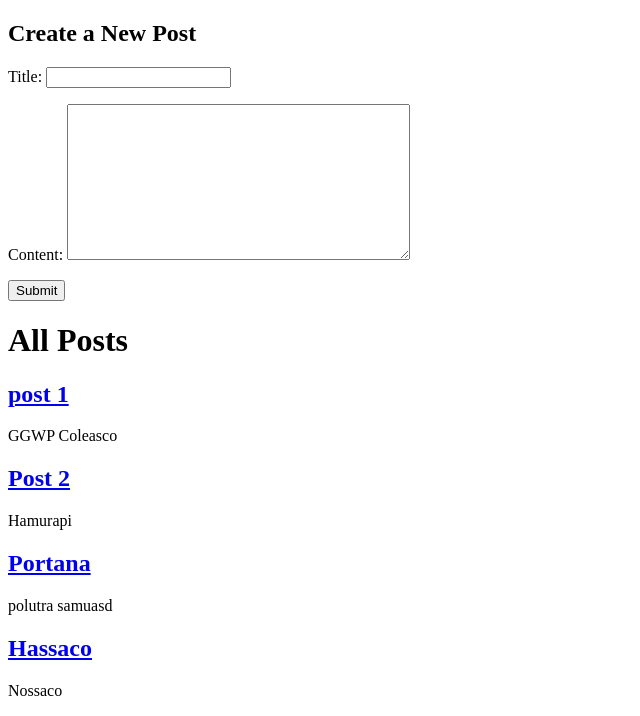
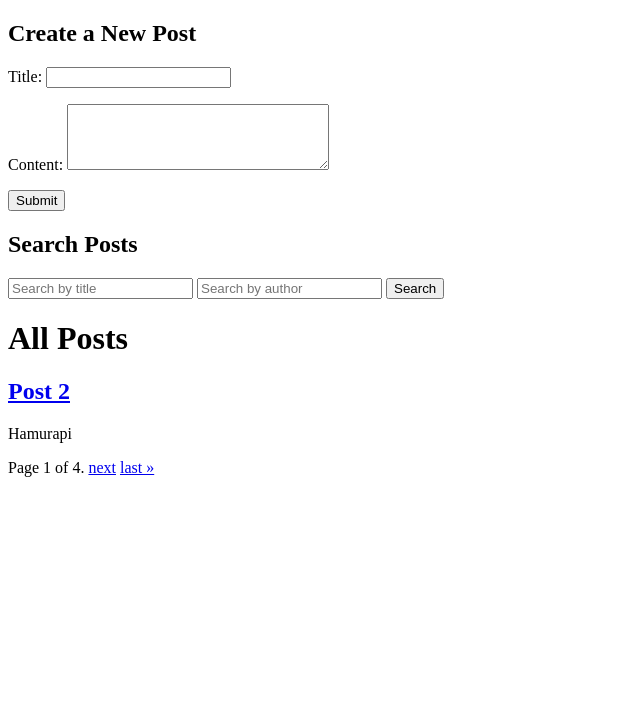
Before and after one commit to DonyMagRony/DjangoBlog, a Django app: page /blog/posts/ in a window 1280 px wide. Shown: the part 152-868 px from the top of the page, without its empty margins (0-640 px from the left). After the commit the page ends 629 px from the top, so only its background shows below. Run offline with Django 5.2, Linux system fonts and the light colour scheme; a user stored in the database is signed in; data comes from the database, SQL or seed files in the repository; both versions use the stored data as it was after the commit.

Commit message:
Pre last vers

```diff
--- a/myproject/blog/forms.py
+++ b/myproject/blog/forms.py
@@ -5,8 +5,14 @@ class NewPostForm(forms.ModelForm):
     class Meta:
         model = Post  # Link this form to the Post model
         fields = ['title', 'content']  # Specify the fields you want in the form
+        widgets = {
+            'content': forms.Textarea(attrs={'cols': 30, 'rows': 4})  # Smaller size
+        }
 
 class CommentForm(forms.ModelForm):
     class Meta:
         model = Comment
         fields = ['content']
+        widgets = {
+            'content': forms.Textarea(attrs={'cols':30,'rows':4})
+        }
--- a/myproject/blog/templates/post_detail.html
+++ b/myproject/blog/templates/post_detail.html
@@ -10,7 +10,7 @@
     <!-- Post details -->
     <h3>{{ post.title }}</h3>
     <p>{{ post.content }}</p>
-
+    <p>{{post.created_at}}</p>
     <!-- Link to author's profile -->
     <p>
         <a href="{% url 'profile' post.author.username %}">
--- a/myproject/blog/templates/post_list.html
+++ b/myproject/blog/templates/post_list.html
@@ -12,6 +12,13 @@
         <button type="submit">Submit</button>
     </form>
 
+    <h2>Search Posts</h2>
+    <form method="get" action="{% url 'posts' %}">
+        <input type="text" name="title" placeholder="Search by title" value="{{ title_query }}">
+        <input type="text" name="author" placeholder="Search by author" value="{{ author_query }}">
+        <button type="submit">Search</button>
+    </form>
+
     <h1>All Posts</h1>
     {% for post in posts %}
         <div>
@@ -21,4 +28,22 @@
     {% empty %}
         <p>No posts available.</p>
     {% endfor %}
+
+    <div class="pagination">
+        <span class="step-links">
+          {% if page_obj.has_previous %}
+            <a href="?page=1">&laquo; first</a>
+            <a href="?page={{ page_obj.previous_page_number }}">previous</a>
+          {% endif %}
+
+          <span class="current">
+            Page {{ page_obj.number }} of {{ page_obj.paginator.num_pages }}.
+          </span>
+
+          {% if page_obj.has_next %}
+            <a href="?page={{ page_obj.next_page_number }}">next</a>
+            <a href="?page={{ page_obj.paginator.num_pages }}">last &raquo;</a>
+          {% endif %}
+        </span>
+      </div>
 {% endblock %}
--- a/myproject/blog/views.py
+++ b/myproject/blog/views.py
@@ -5,8 +5,7 @@ from .models import Post,Comment
 from .forms import CommentForm, NewPostForm
 from .serializers import PostSerializer
 from django.contrib.auth.mixins import LoginRequiredMixin
-
-
+from django.core.paginator import Paginator
 
 class BasePostView(LoginRequiredMixin, View):
     model = Post  # Base model for post views
@@ -19,29 +18,53 @@ class BasePostView(LoginRequiredMixin, View):
     def get_post(self, pk):
         """Fetch a single post by primary key."""
         return get_object_or_404(self.model, pk=pk)
+
 class PostsListCreateView(BasePostView):
     template_name = 'post_list.html'
+    paginate_by = 1
+
+    def get_posts(self, request):
+        title_query = request.GET.get('title', '')
+        author_query = request.GET.get('author', '')
+        user_posts = Post.objects.filter(author=request.user).order_by('title')
+        other_posts = Post.objects.exclude(author=request.user).order_by('title')
+
+        if title_query:
+            user_posts = user_posts.filter(title__icontains=title_query)
+            other_posts = other_posts.filter(title__icontains=title_query)
+
+        if author_query:
+            user_posts = user_posts.filter(author__username__icontains=author_query)
+            other_posts = other_posts.filter(author__username__icontains=author_query)
+
+        post_list = list(user_posts) + list(other_posts)
+        paginator = Paginator(post_list, self.paginate_by)
+        page_number = self.request.GET.get('page')
+        page_obj = paginator.get_page(page_number)
+        return page_obj
 
     def get(self, request):
-        posts = self.get_posts()
+        posts = self.get_posts(request)
         form = NewPostForm()
         context = {
             'posts': posts,
-            'form': form  # Include the form for creating new posts
+            'form': form ,
+            'page_obj':posts
         }
         return render(request, self.template_name, context)
-
 
     def post(self, request):
         form = NewPostForm(request.POST)
         if form.is_valid():
-            post = form.save(commit=False)  # Don't save to the database yet
-            post.author = request.user  # Assign the current user as the author
-            post.save()  # Now save it
-            return redirect('posts')  # After creating a post, redirect to the posts list
+            post = form.save(commit=False)
+            post.author = request.user
+            post.save()
+            return redirect('posts')
         context = {
-            'posts': self.get_posts(),
-            'form': form  # Re-render form with errors if invalid
+            'posts': self.get_posts(request),
+            'form': form  ,
+            'title_query': request.GET.get('title', ''),
+            'author_query': request.GET.get('author', '')
         }
         return render(request, self.template_name, context)
 
@@ -51,8 +74,8 @@ class PostDetailView(BasePostView):
 
     def get(self, request, pk):
         post = self.get_post(pk)
-        comments = post.comments.all()  # Fetch comments for the post
-        comment_form = CommentForm()  # Empty form for adding comments
+        comments = post.comments.all()
+        comment_form = CommentForm()
         context = {
             'post': post,
             'comments': comments,
```
Also changed, not shown: myproject/db.sqlite3, myproject/media/profile_pictures/Screenshot_from_2024-10-02_23-23-08_6zpgkuh_Xu9B5OQ.png (added).
